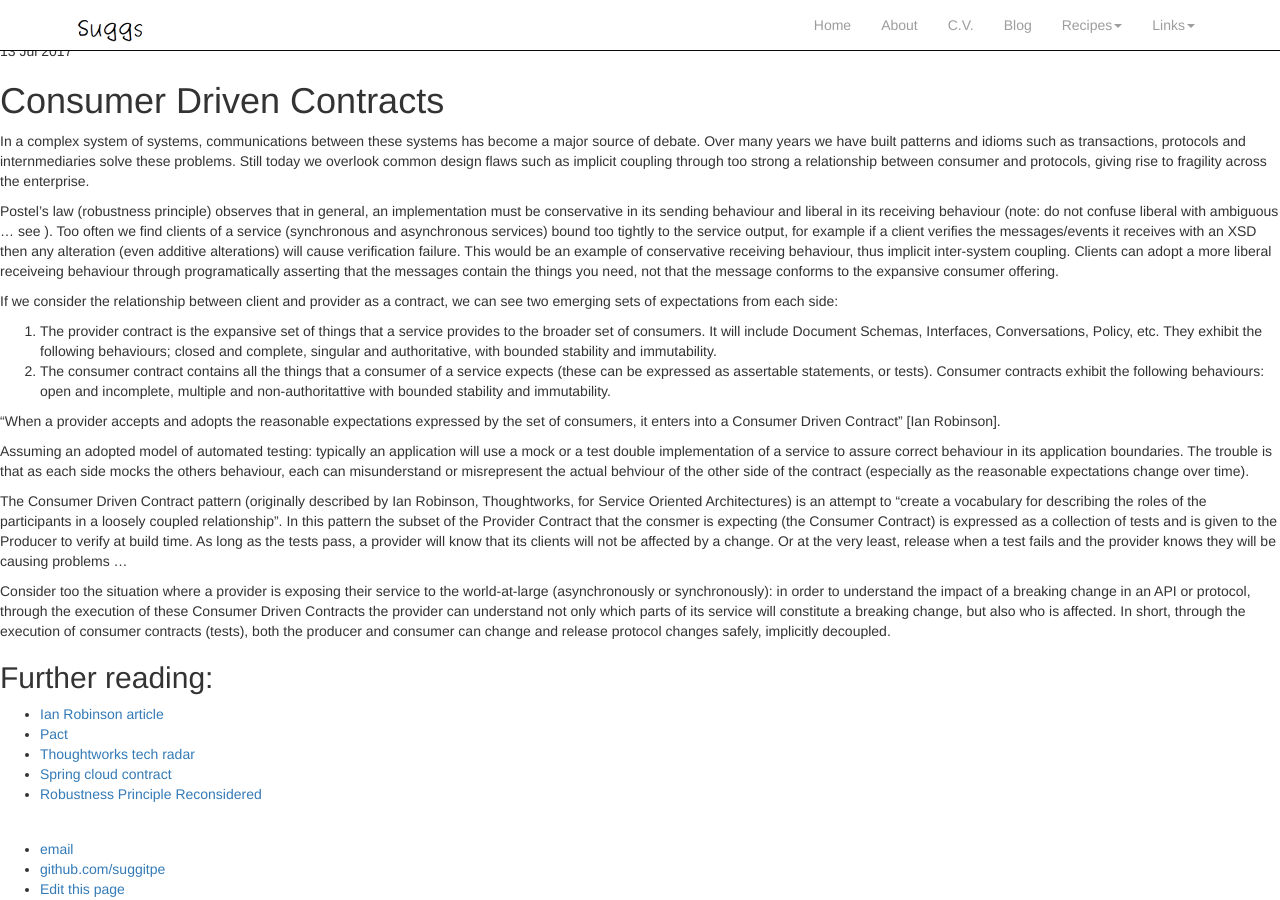
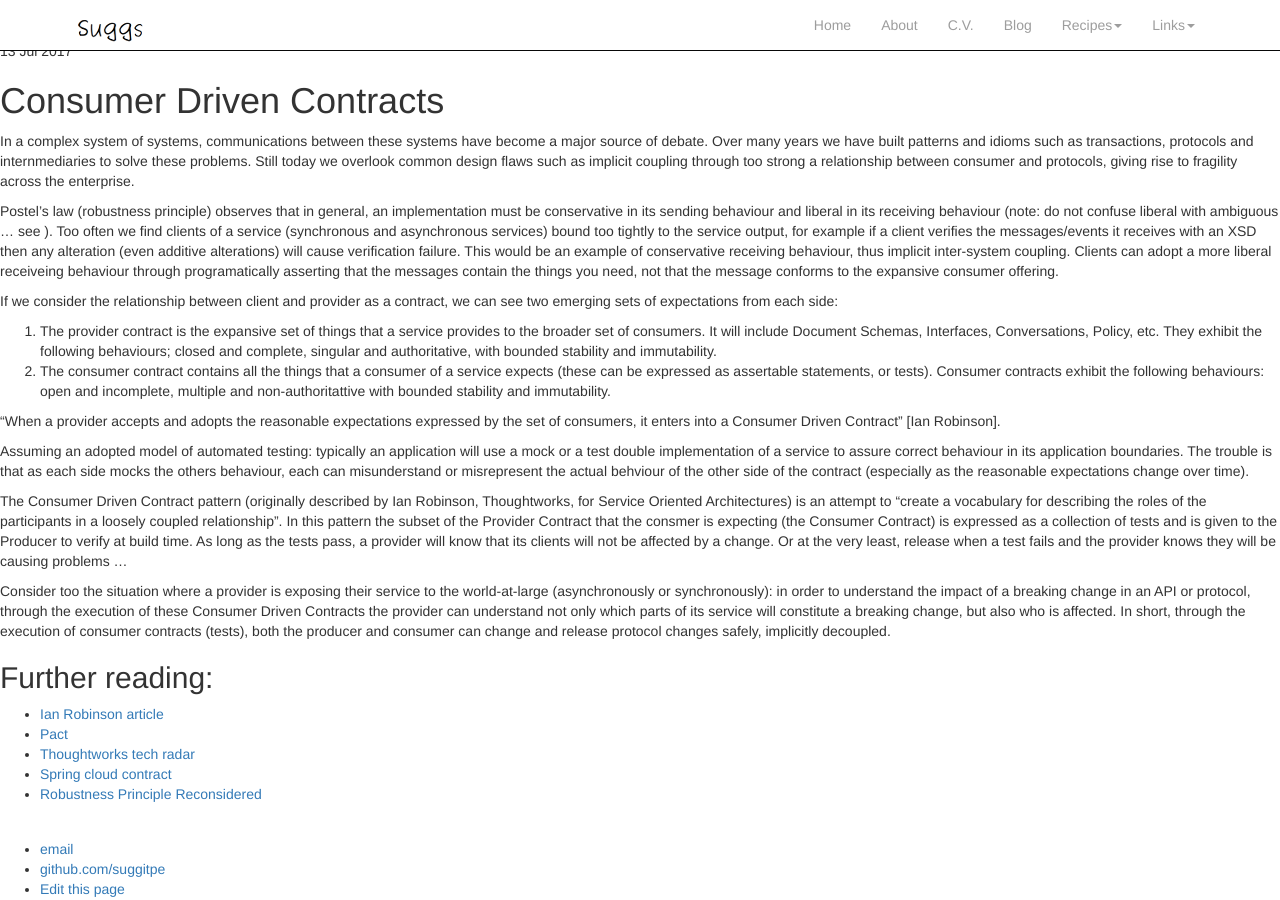
Before and after one commit to suggitpe/suggitpe.github.io, a Jekyll site: the page built from _posts/2017-07-13-consumer-driven-contracts.md, in a window 1280 px wide and 900 px high. Built offline with Jekyll 4.4.1, drawn with Linux system fonts in a browser that asks for light colours; nearby versions of some CDN libraries.

Commit message:
updated blog

```diff
--- a/_posts/2017-07-13-consumer-driven-contracts.md
+++ b/_posts/2017-07-13-consumer-driven-contracts.md
@@ -6,7 +6,7 @@ date: 2017-07-13
 
 # Consumer Driven Contracts
 
-In a complex system of systems, communications between these systems has become a major source of debate.  Over many years we have built patterns and idioms such as transactions, protocols and internmediaries solve these problems.  Still today we overlook common design flaws such as implicit coupling through too strong a relationship between consumer and protocols, giving rise to fragility across the enterprise.
+In a complex system of systems, communications between these systems have become a major source of debate.  Over many years we have built patterns and idioms such as transactions, protocols and internmediaries to solve these problems.  Still today we overlook common design flaws such as implicit coupling through too strong a relationship between consumer and protocols, giving rise to fragility across the enterprise.
 
 Postel’s law (robustness principle) observes that in general, an implementation must be conservative in its sending behaviour and liberal in its receiving behaviour (note: do not confuse liberal with ambiguous … see ).  Too often we find clients of a service (synchronous and asynchronous services) bound too tightly to the service output, for example if a client verifies the messages/events it receives with an XSD then any alteration (even additive alterations) will cause verification failure.  This would be an example of conservative receiving behaviour, thus implicit inter-system coupling.  Clients can adopt a more liberal receiveing behaviour through programatically asserting that the messages contain the things you need, not that the message conforms to the expansive consumer offering.
 
```
